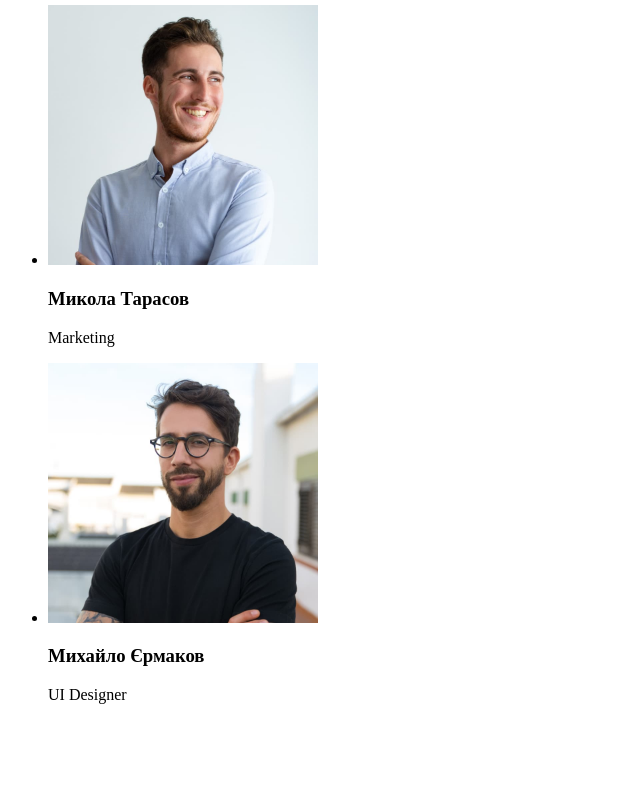
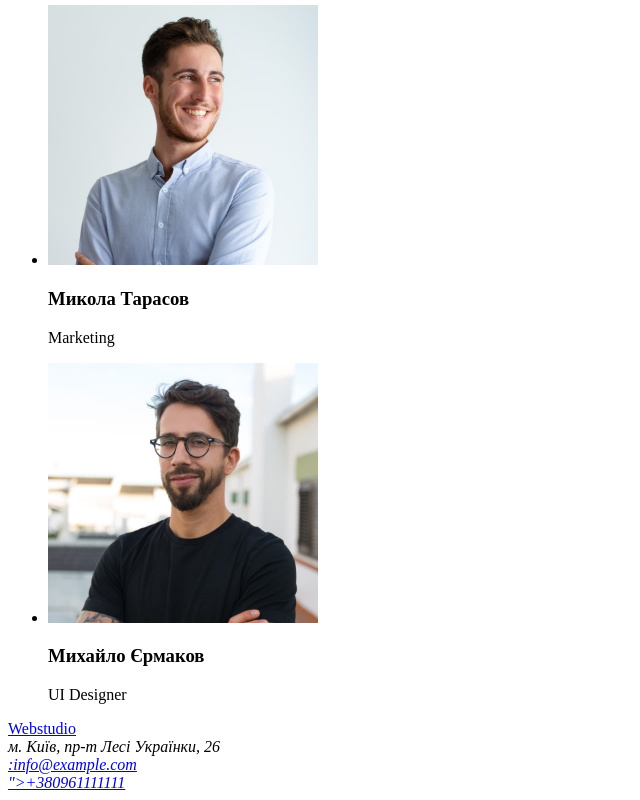
Before and after one commit to Eugene-Hlushak/goit-markup-hw-01, a plain HTML site: page index.html in a window 1280 px wide. Shown: the part 2331-3131 px from the top of the page, without its empty margins (0-640 px from the left). Before the commit the page ends 3051 px from the top, so only its background shows below. Drawn offline with Linux system fonts and the light colour scheme.

Commit message:
Додає футер

```diff
--- a/index.html
+++ b/index.html
@@ -82,8 +82,14 @@
                 </li>
             </ul>
         </section>
-
     </main>
-
+    <footer>
+        <a href="./index.html">Webstudio</a>
+        <address>
+            м. Київ, пр-т Лесі Українки, 26 <br>
+            <a href="mailto::info@example.com">:info@example.com</a> <br>
+            <a href="tel:380961111111">">+380961111111</a>
+        </address>
+    </footer>
 </body>
 </html>
```
